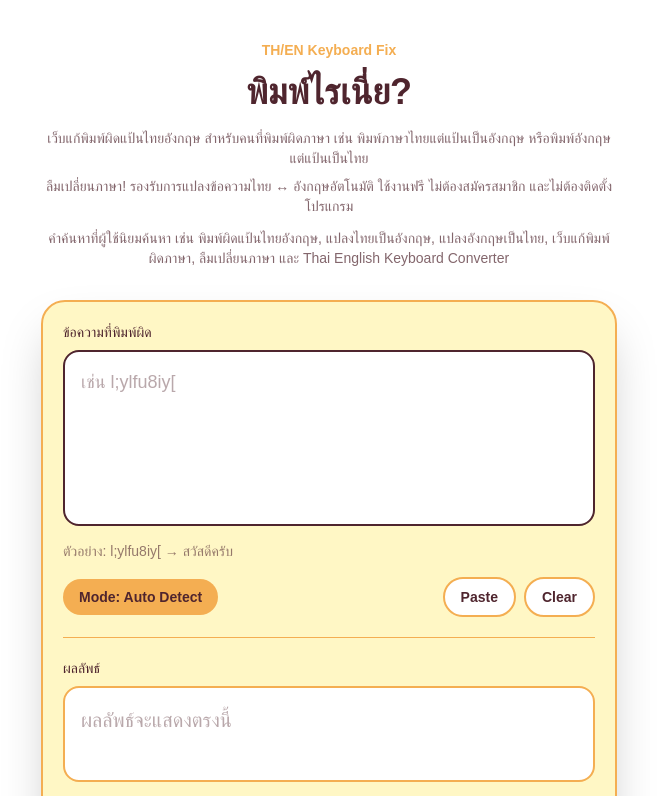
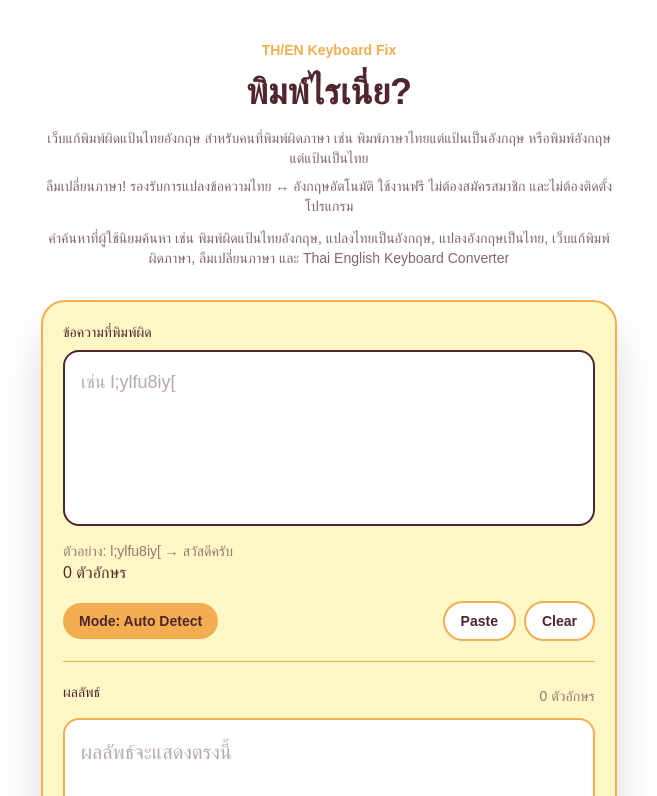
Before and after one commit to Hyungpiu/th-en-keyboard-fix, a Next.js app: page / in a window 1280 px wide. Shown: the top 796 px of the page, without its empty margins (311-968 px from the left). Built offline with nearby package versions, Linux system fonts and the light colour scheme.

Commit message:
add character counter

```diff
--- a/app/page.tsx
+++ b/app/page.tsx
@@ -140,8 +140,11 @@ export default function Home() {
           />
 
           <p className="mt-2 text-sm text-[#4F252E]/60">
-            ตัวอย่าง: l;ylfu8iy[ → สวัสดีครับ
-          </p>
+            ตัวอย่าง: l;ylfu8iy[ → สวัสดีครับ</p>
+
+               <p className="shrink-0">
+                  {text.length.toLocaleString()} ตัวอักษร
+              </p>
 
           <div className="mt-4 flex items-center justify-between gap-3">
             <span className="rounded-full bg-[#F4AE52] px-4 py-2 text-sm font-semibold">
@@ -176,7 +179,13 @@ export default function Home() {
 
           <div className="my-5 h-px bg-[#F4AE52]" />
 
+          <div className="mb-2 flex items-center justify-between gap-3">
           <label className="mb-2 block text-sm font-medium">ผลลัพธ์</label>
+
+           <p className="text-sm text-[#4F252E]/60">
+              {result.length.toLocaleString()} ตัวอักษร
+           </p>
+          </div>
 
           <div className="min-h-24 whitespace-pre-wrap break-words rounded-2xl border-2 border-[#F4AE52] bg-white p-4 text-xl leading-relaxed">
             {result || (
```
